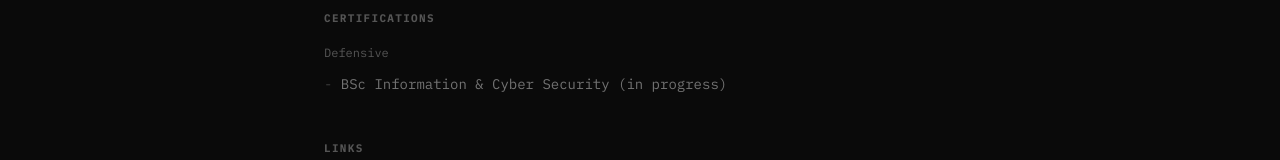
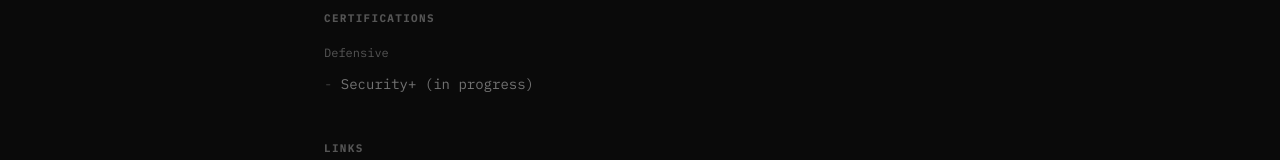
Before and after one commit to shenanigo/shenanigo.github.io, a website: page index.html in a window 1280 px wide. Shown: the part 904-1064 px from the top of the page. Drawn offline with Linux system fonts and the light colour scheme.

Commit message:
Update certification label in index.html

```diff
--- a/index.html
+++ b/index.html
@@ -243,7 +243,7 @@ footer {
     <div class="section-title">Certifications</div>
     <div class="cert-label">Defensive</div>
     <ul>
-      <li class="wip">BSc Information & Cyber Security (in progress)</li>
+      <li class="wip">Security+ (in progress)</li>
     </ul>
 
     <div class="section-title">Links</div>
```
